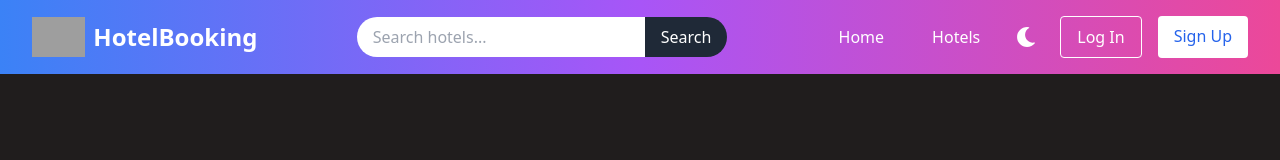
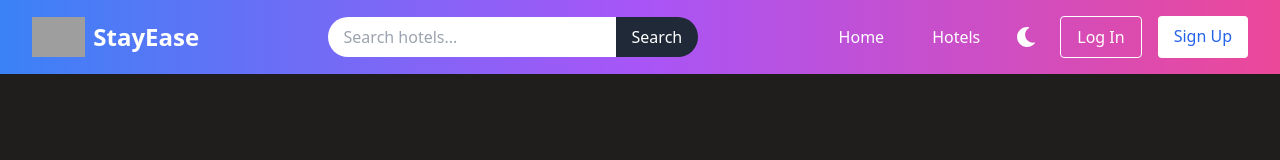
Before and after one commit to Student123shashank/HotelBookingSystem, a React (Vite) app in the folder frontend/: page / in a window 1280 px wide. Shown: the top 160 px of the page. Built offline with nearby package versions, Linux system fonts and the light colour scheme; no server answers; grey boxes are pictures that could not be loaded.

Commit message:
navbar updated

```diff
--- a/frontend/src/components/Navbar/Navbar.jsx
+++ b/frontend/src/components/Navbar/Navbar.jsx
@@ -57,7 +57,7 @@ const Navbar = () => {
             src="https://cdn-icons-png.flaticon.com/128/2948/2948035.png"
             alt="logo"
           />
-          <h1 className="text-lg md:text-2xl font-semibold">HotelBooking</h1>
+          <h1 className="text-lg md:text-2xl font-semibold">StayEase</h1>
         </Link>
 
 
```
